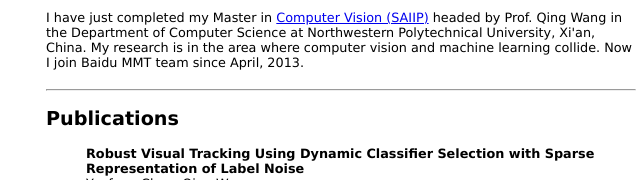
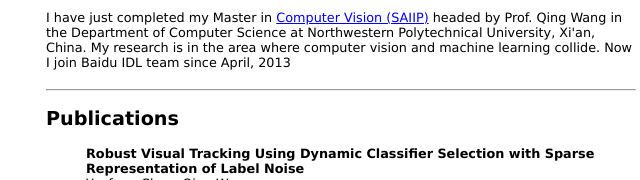
Before and after one commit to phecy/phecy.github.com, a plain HTML site: page index.html in a window 1280 px wide. Shown: the part 499-679 px from the top of the page, 374-1014 px from the left. Drawn offline with Linux system fonts and the light colour scheme.

Commit message:
Update index.html

```diff
--- a/index.html
+++ b/index.html
@@ -1,4 +1,3 @@
-
 <!DOCTYPE html PUBLIC "-//W3C//DTD XHTML 1.0 Transitional//EN" "http://www.w3.org/TR/xhtml1/DTD/xhtml1-transitional.dtd">
 <html xmlns="http://www.w3.org/1999/xhtml">
 <head>
@@ -84,7 +83,7 @@ body  {
     <p ><img src="img035_small.jpg" alt="Chen Yuefeng" width="580" height="440" /></p>
     <p >I have just completed my Master in <a href="http://www.saiip.org/">Computer Vision (SAIIP)</a> headed by
 Prof. Qing Wang in the Department of Computer Science at Northwestern Polytechnical University, Xi'an, China. My research is in the
-area where computer vision and machine learning collide. Now I join Baidu MMT team since April, 2013. </p>
+area where computer vision and machine learning collide. Now I join Baidu IDL team since April, 2013</p>
     <!-- This clearing element should immediately follow the #mainContent div in order to force the #container div to contain all child floats --><br class="clearfloat" />
 <!-- end #container -->
 
```
